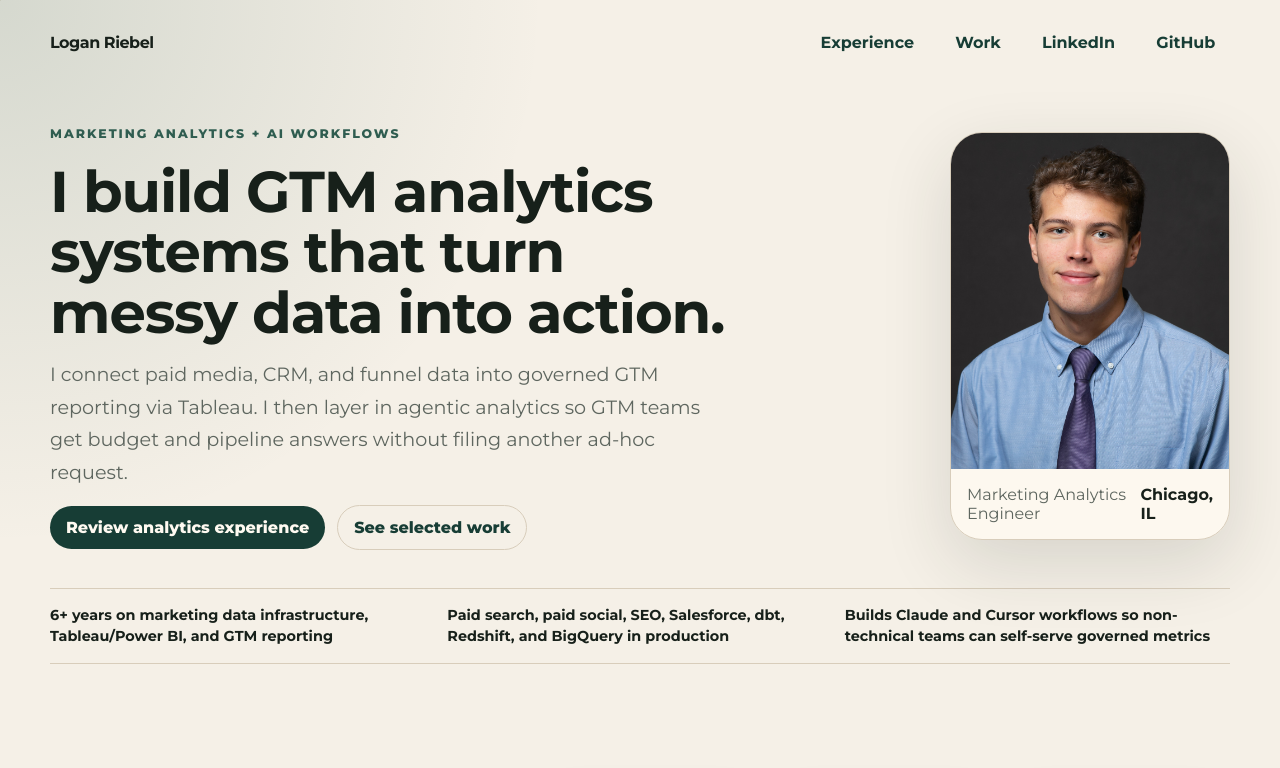
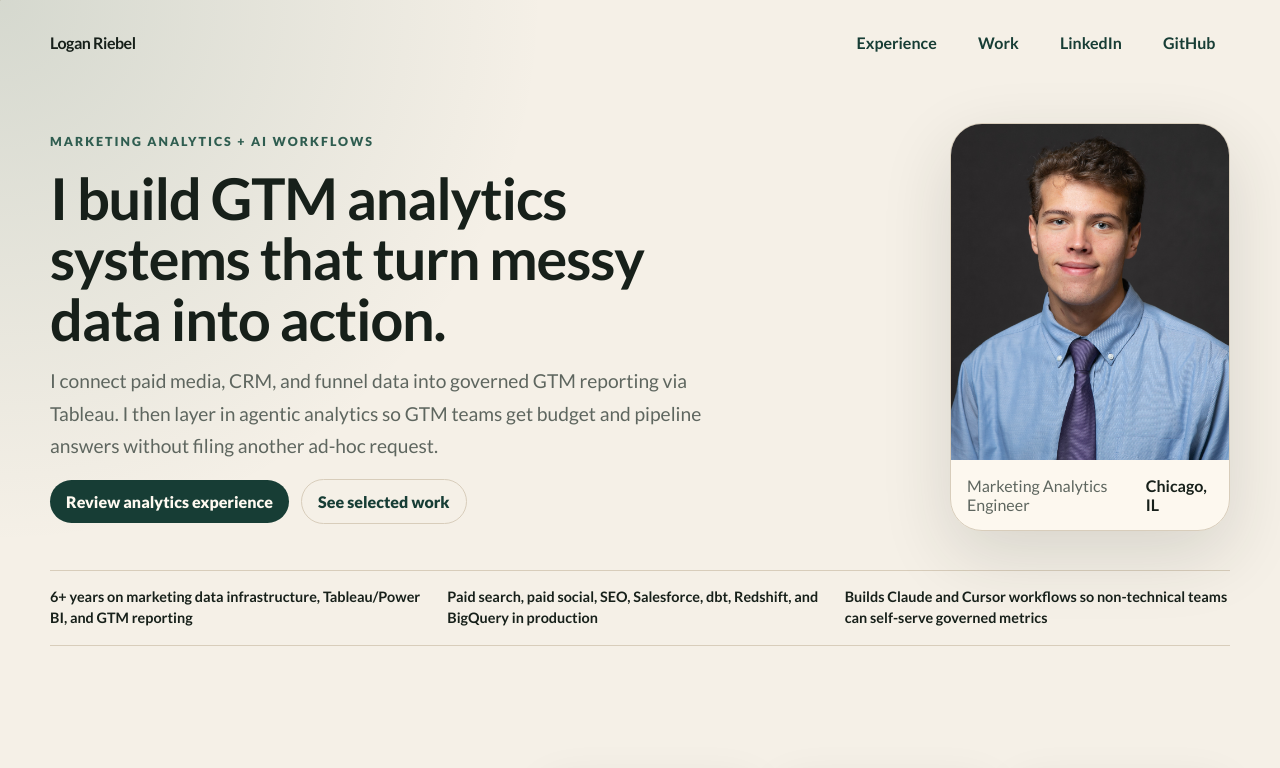
Before and after one commit to loganriebel/loganriebel_portfolio, a Next.js app: page / in a window 1280 px wide. Shown: the top 768 px of the page. Built offline with nearby package versions, Linux system fonts and the light colour scheme.

Commit message:
Switch site typography from Montserrat to Lato.
Co-authored-by: Cursor <cursoragent@cursor.com>

```diff
--- a/src/app/layout.tsx
+++ b/src/app/layout.tsx
@@ -1,14 +1,14 @@
 import type { Metadata } from "next";
-import { Montserrat } from "next/font/google";
+import { Lato } from "next/font/google";
 import Link from "next/link";
 import { PersonSchema } from "@/components/PersonSchema";
 import "./globals.css";
 import { profile } from "@/data/profile";
 import { siteUrl } from "@/lib/site";
 
-const montserrat = Montserrat({
+const lato = Lato({
   subsets: ["latin"],
-  weight: ["400", "500", "600", "700", "800"],
+  weight: ["300", "400", "700", "900"],
   variable: "--font-sans",
   display: "swap"
 });
@@ -58,7 +58,7 @@ export default function RootLayout({
 }>) {
   return (
     <html lang="en">
-      <body className={montserrat.variable}>
+      <body className={lato.variable}>
         <PersonSchema />
         <a className="skip-link" href="#main">
           Skip to content
```
